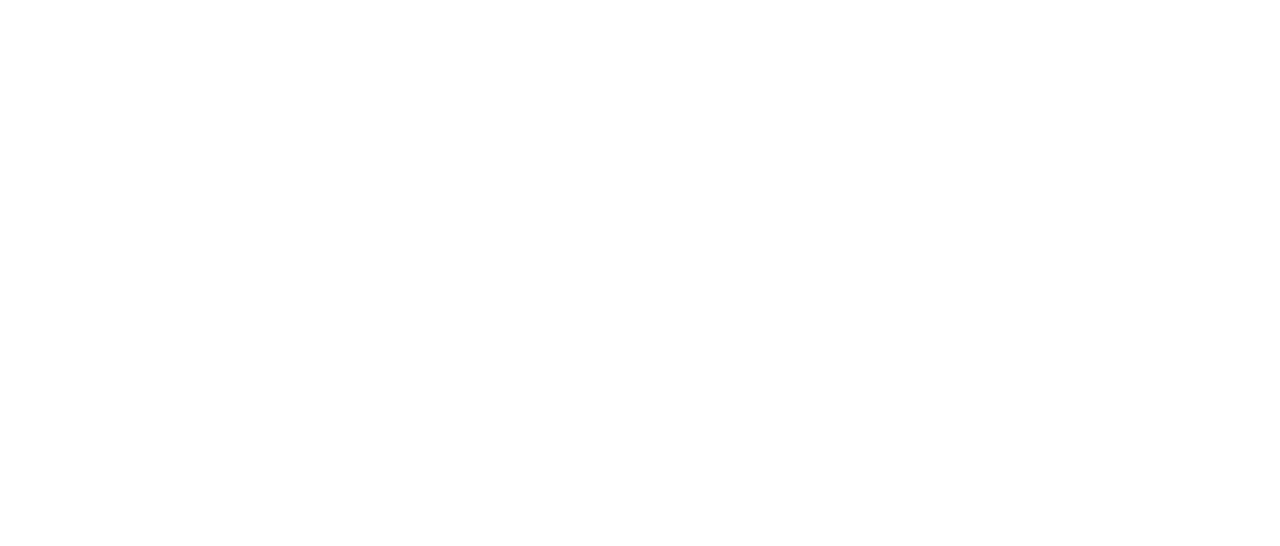
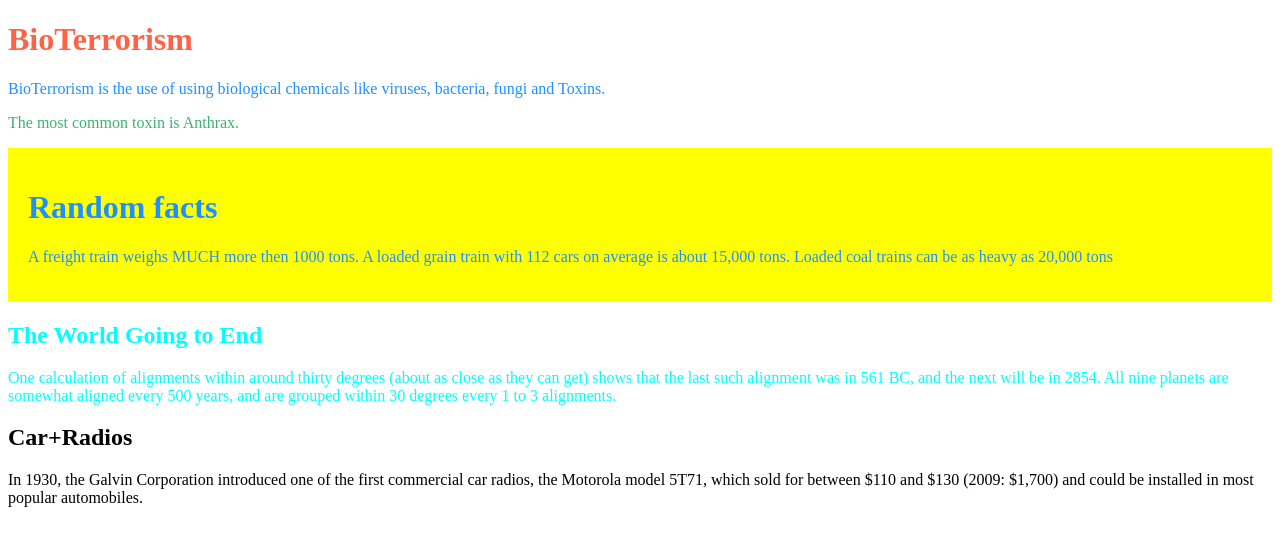
Before and after one commit to Jerman29/Learning_Html, a plain HTML site: page index.html in a window 1280 px wide. Drawn offline with Linux system fonts and the light colour scheme.

Commit message:
Update index.html

```diff
--- a/index.html
+++ b/index.html
@@ -1,2 +1,31 @@
+<!DOCTYPE html>
 <html>
+<body>
+
+<h1 style="color:Tomato;">BioTerrorism</h1>
+
+<p style="color:DodgerBlue;">BioTerrorism is the use of using biological chemicals like viruses, bacteria, fungi and Toxins.</p>
+
+
+<p style="color:MediumSeaGreen;">The most common toxin is Anthrax.</p>
+
+<div style="background-color:yellow;color:DodgerBlue;padding:20px;">
+<h1> Random facts</h2>
+<p>A freight train weighs MUCH more then 1000 tons.
+A loaded grain train with 112 cars on average is about 15,000 tons.
+Loaded coal trains can be as heavy as 20,000 tons</p>
+</div>
+
+<h2 style="color:Aqua;"> The World Going to End</h2>
+
+<p style="color:Aqua;">One calculation of alignments within around thirty degrees (about as close as they can get)
+shows that the last such alignment was in 561 BC,
+ and the next will be in 2854. All nine planets are somewhat aligned every 500 years,
+ and are grouped within 30 degrees every 1 to 3 alignments.</p>
+<h2>Car+Radios</h2>
+<p>In 1930, the Galvin Corporation introduced one of the first commercial car radios, the Motorola model 5T71,
+which sold for between $110 and $130 (2009: $1,700) and could be installed in most popular automobiles.</p>
+
+
+</body>
 </html>
```
